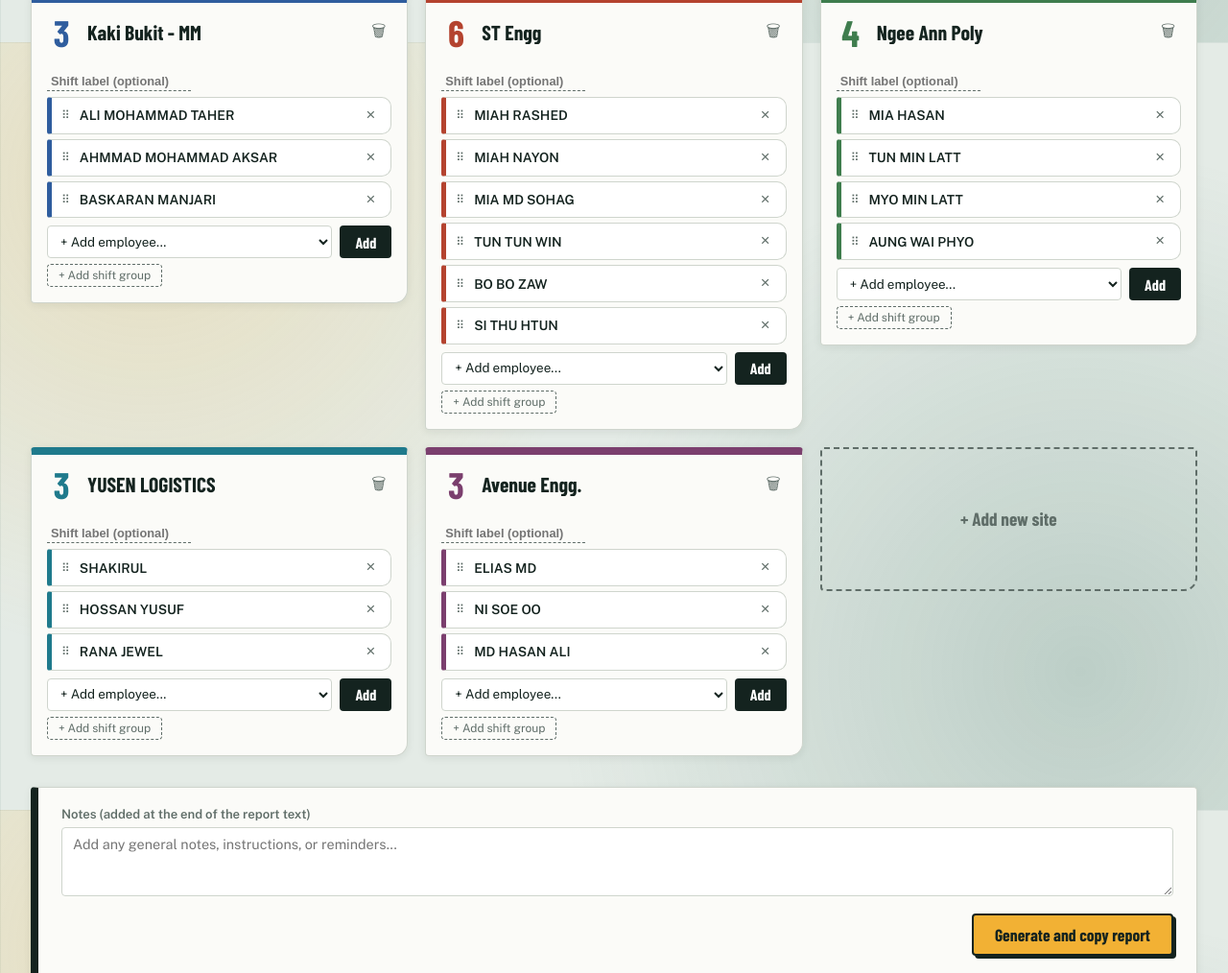
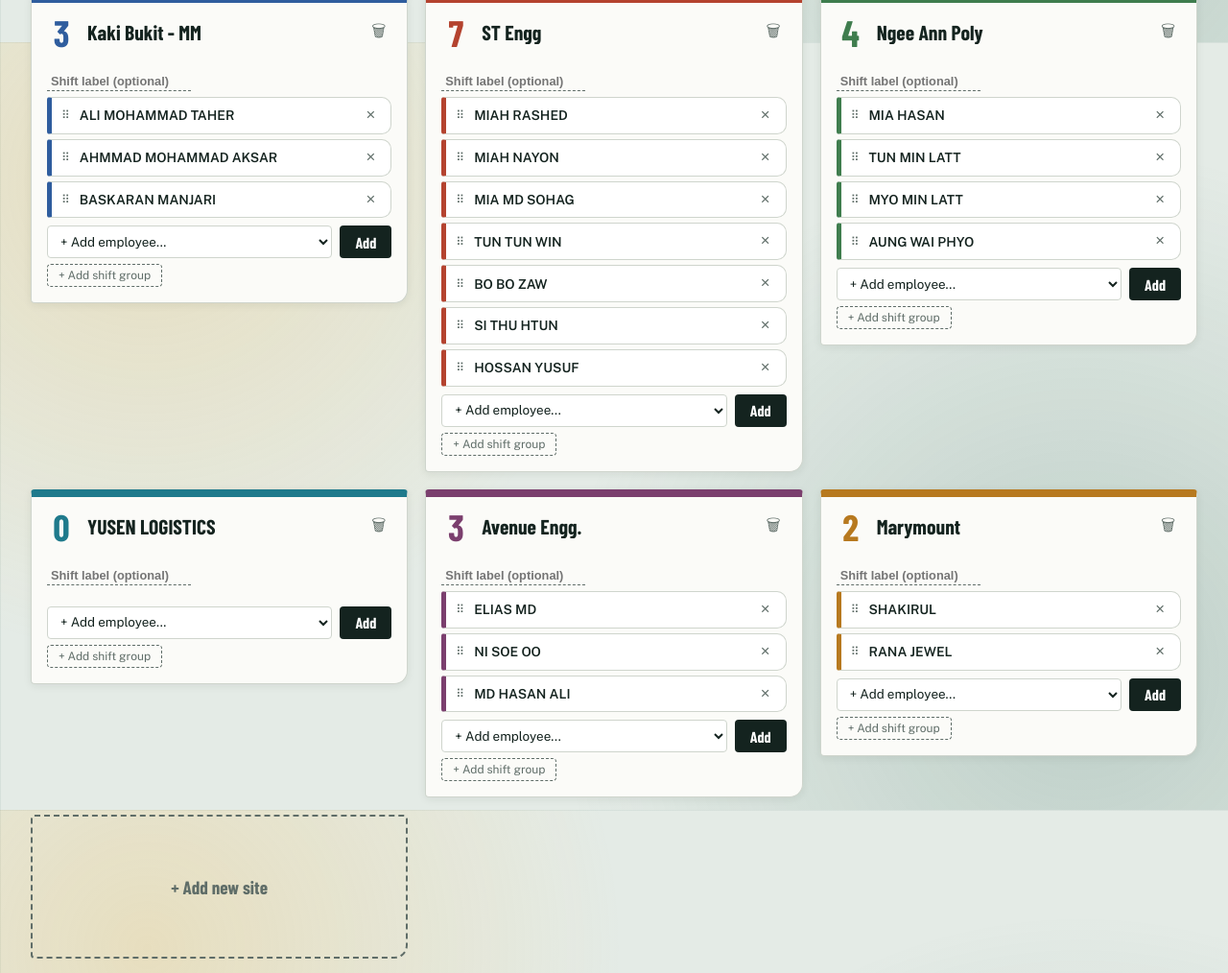
Before and after one commit to sathishdiwt/786spices, a plain HTML site: page pixels_work.html in a window 1280 px wide. Shown: the part 756-1770 px from the top of the page at 96% size. Drawn offline with nearby package versions, Linux system fonts and the light colour scheme.

Commit message:
Update pixels_work.html

```diff
--- a/pixels_work.html
+++ b/pixels_work.html
@@ -142,10 +142,11 @@ const DEFAULT_SITES = [
     { label: "Morning Shift", employees: ["HOSSAIN KABIR"] }
   ]},
   { name: "Kaki Bukit - MM", shifts: [{ label: "", employees: ["ALI MOHAMMAD TAHER","AHMMAD MOHAMMAD AKSAR","BASKARAN MANJARI"] }] },
-  { name: "ST Engg", shifts: [{ label: "", employees: ["MIAH RASHED","MIAH NAYON","MIA MD SOHAG","TUN TUN WIN","BO BO ZAW","SI THU HTUN"] }] },
+  { name: "ST Engg", shifts: [{ label: "", employees: ["MIAH RASHED","MIAH NAYON","MIA MD SOHAG","TUN TUN WIN","BO BO ZAW","SI THU HTUN","HOSSAN YUSUF"] }] },
   { name: "Ngee Ann Poly", shifts: [{ label: "", employees: ["MIA HASAN","TUN MIN LATT","MYO MIN LATT","AUNG WAI PHYO"] }] },
-  { name: "YUSEN LOGISTICS", shifts: [{ label: "", employees: ["SHAKIRUL","HOSSAN YUSUF","RANA JEWEL"] }] },
+  { name: "YUSEN LOGISTICS", shifts: [{ label: "", employees: [] }] },
   { name: "Avenue Engg.", shifts: [{ label: "", employees: ["ELIAS MD","NI SOE OO","MD HASAN ALI"] }] },
+  { name: "Marymount", shifts: [{ label: "", employees: ["SHAKIRUL","RANA JEWEL"] }] },
 ];
 
 const SITE_COLORS = ["#1f7a8c","#7b3f6e","#b7791f","#2f5d9e","#b4432f","#3f7d4e"];
```
